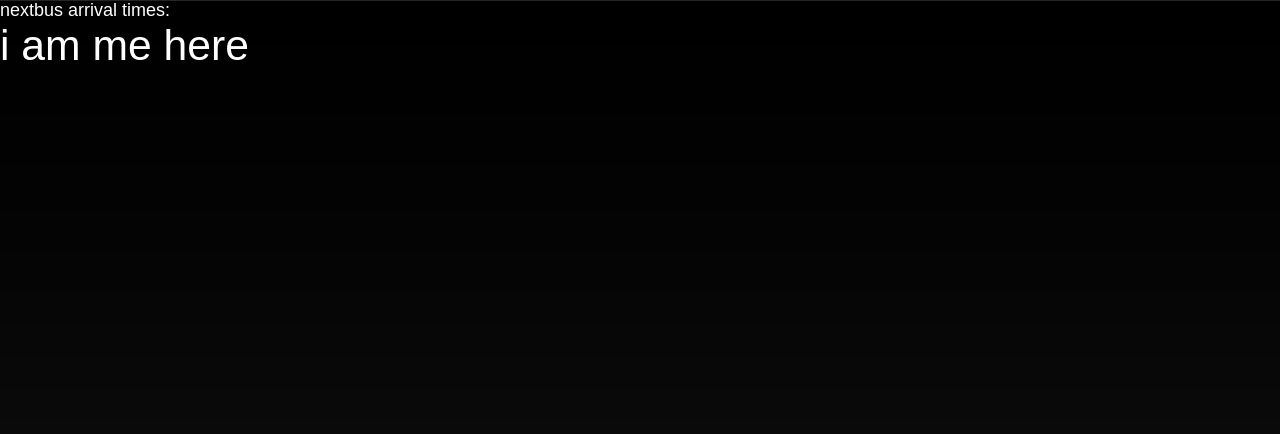
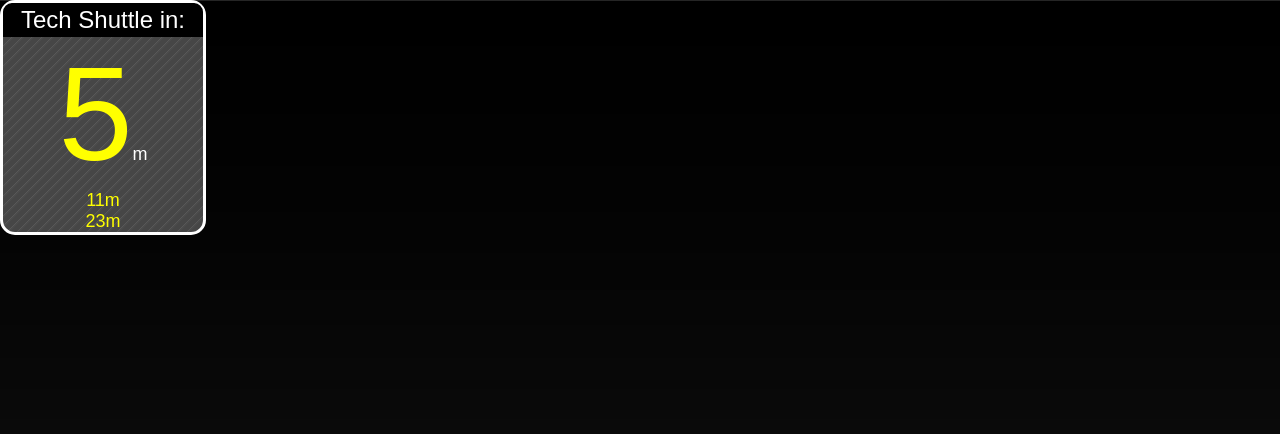
Before and after one commit to ievans/simmonsdash, a Django app: template templates/index.html in a window 1280 px wide. Shown: the top 434 px of the page. Run offline with Django 3.2, Linux system fonts and the light colour scheme; the template is opened without the code that fills it, so the values that code supplies are empty; some libraries are stand-ins or nearby versions.

Commit message:
Added template for nextbus widget.

```diff
--- a/media/statusboard/statusboard.css
+++ b/media/statusboard/statusboard.css
@@ -644,3 +644,62 @@
 white-space: nowrap;
 margin: 0 50px 0 0;
 }
+
+/* Luke's widget */
+
+.nexttitle {
+	text-align: left;
+	color: white;
+	font-size: 18pt;
+	text-align: center;
+	background: black;
+	border-style: solid;
+	border-width: 3px;
+	border-color: black;
+	border-radius: 9px 9px 0px 0px;
+	}
+
+.nextbus {
+	/*
+	background: -webkit-gradient(linear, center top, center bottom, #a8a8a8, #454545);
+	*/
+
+	background-image: url(tile.png);
+	max-width: 200px;
+	min-width: 50px;
+	border-style: solid;
+	border-width: 10px:
+	border-color: black;
+	border-radius: 15px;
+
+
+}
+
+.nextbus div {
+	font-family: "Arial";
+	font-style: bold;
+
+}
+
+.next1 {
+	text-align: center;
+
+}
+
+.next1Time {
+	font-size: 100pt;
+	font-style: bold;
+	color: yellow;
+	display: inline;
+
+}
+
+.next1Min {
+	color: white;
+	display:inline;
+}
+
+.nextGeneric {
+	color: yellow;
+	text-align: center;
+}
--- a/templates/index.html
+++ b/templates/index.html
@@ -6,10 +6,22 @@
     <link href="media/li-scroller.css" rel="stylesheet" type="text/css" />
   </head>
   <body>
+
     <div id="top">
-      nextbus arrival times:
+		<div class = "nextbus">
+			<div class = 'nexttitle'>Tech Shuttle in:</div>
+			<div class = 'next1'>
+				<div class = 'next1Time'>5</div><div class = "next1Min">m</div>
+			</div>
+			<div class = 'nextGeneric'>11m</div>
+			<div class = 'nextGeneric'>23m</div></div>
+		</div>
+      <!--
+	  nextbus arrival times:
       <ul style="font-size: 32pt;" id="nextbus"><li>i am me here</li></ul>
+	  -->
     </div>
+
     <div id="bottomboxes">
       <div id="countdown">hi</div>
       <div id="timeofday" class="border-gray">
```
Also changed, not shown: media/main.css (+59 -0 lines), media/statusboard/tile.png (added).
